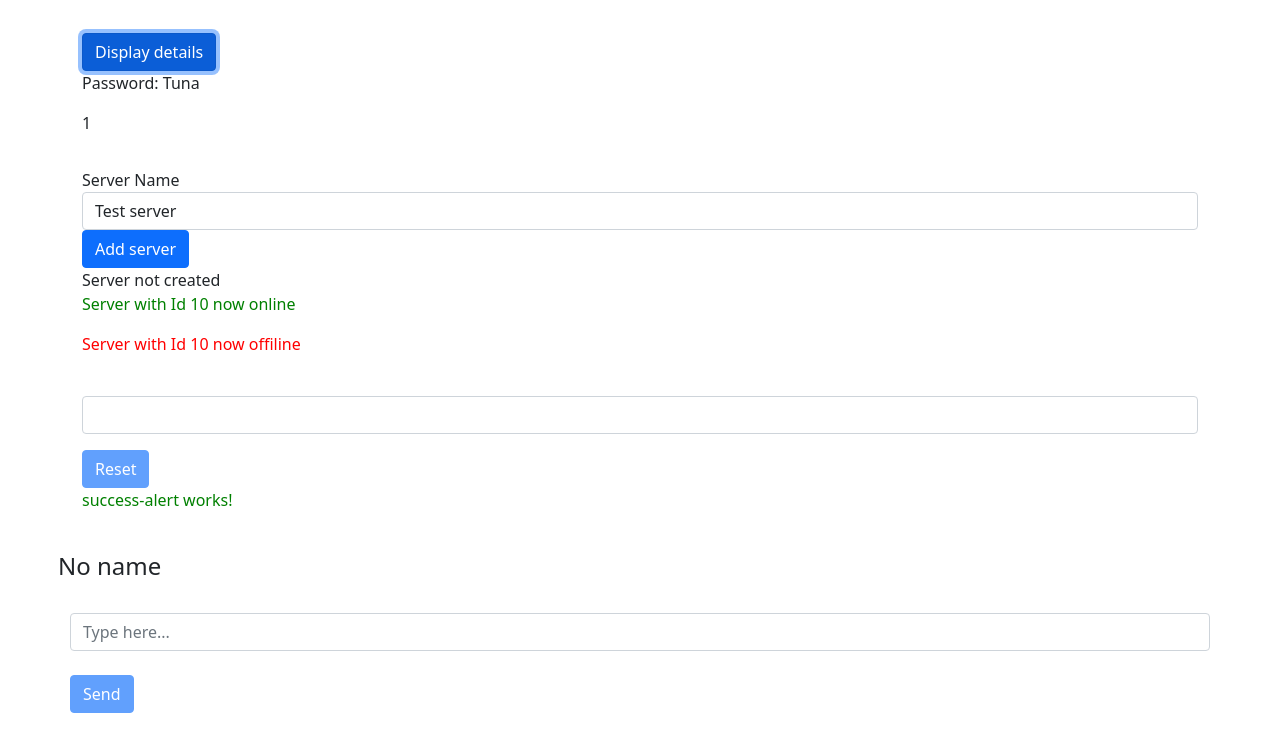
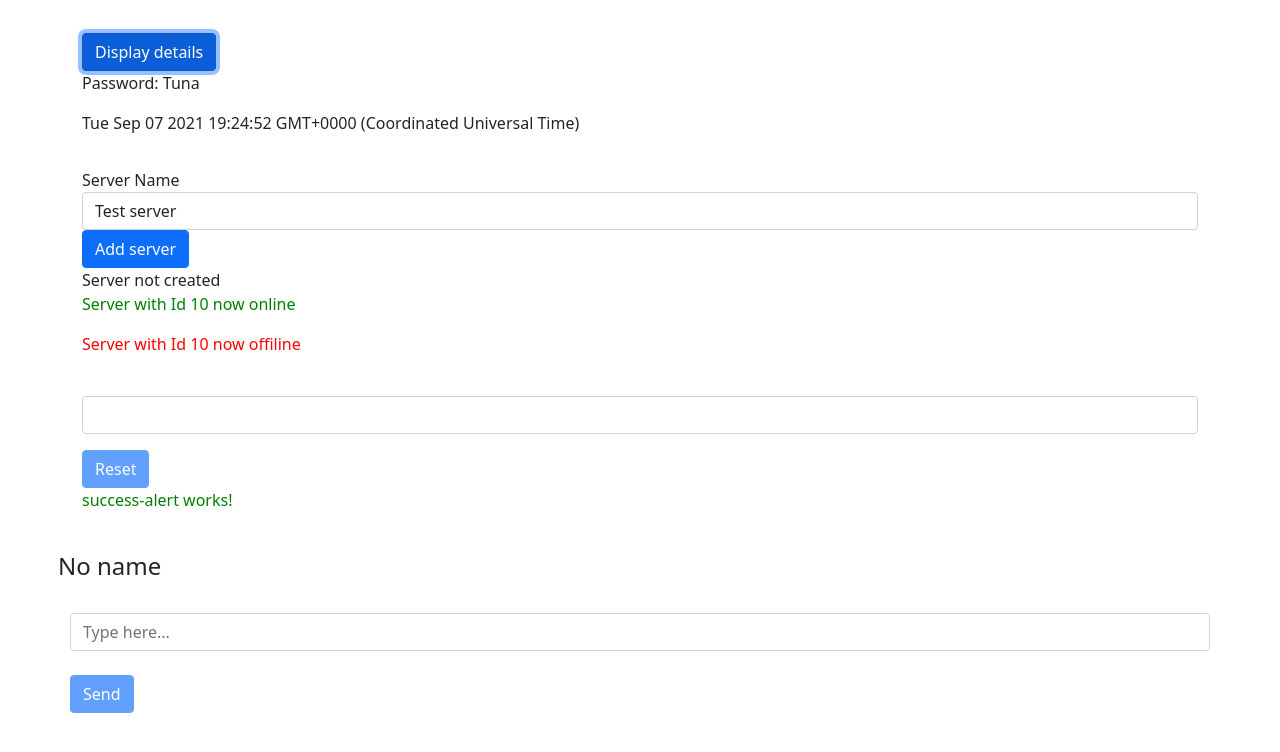
Before and after one commit to gcmanojbabu/AngularPractice-1, an Angular app: page / in a window 1280 px wide. Both pictures are taken after a click on the button "Display details". Shown: the top 752 px of the page. Built offline with nearby package versions, Linux system fonts and the light colour scheme.

Commit message:
feat:AssignDisplayDetailsComponent

```diff
--- a/src/app/assign-display-details/assign-display-details.component.html
+++ b/src/app/assign-display-details/assign-display-details.component.html
@@ -2,9 +2,11 @@
 <!-- <button class="btn btn-primary" (click)='showPass = !showPass'>Display details</button> -->
 <button class="btn btn-primary" (click)='onToggleDetails()'>Display details</button>
 <p *ngIf='showPass'>Password: Tuna</p>
-<div *ngFor='let logItem of log'
-[ngStyle]="{backgroundColor: logItem >= 5 ? 'blue' : 'transparent'}"
-[ngClass]="{'white-text': logItem >= 5}">
+
+<div *ngFor='let logItem of log; let i =index'
+[ngStyle]="{backgroundColor: i > 5 ? 'blue' : 'transparent'}"
+[ngClass]="{'white-text': i > 5}">
     {{logItem}}
 </div>
+
 <hr style="color: white;">
--- a/src/app/assign-display-details/assign-display-details.component.ts
+++ b/src/app/assign-display-details/assign-display-details.component.ts
@@ -15,6 +15,7 @@ export class AssignDisplayDetailsComponent implements OnInit {
 
   onToggleDetails() {
     this.showPass = !this.showPass;
-    this.log.push(this.log.length + 1);
+    // this.log.push(this.log.length + 1);
+    this.log.push(new Date());
   }
 }
```
